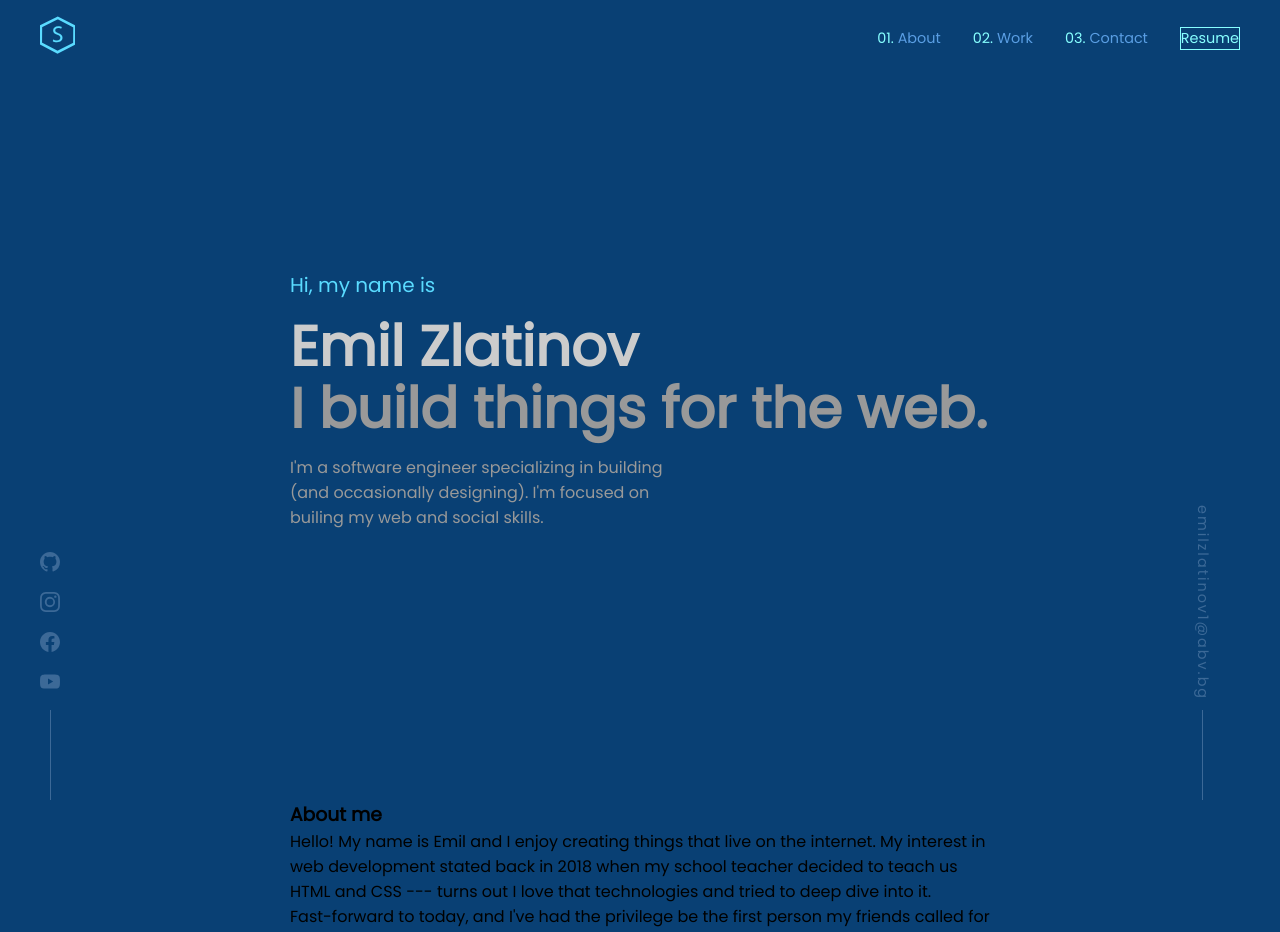
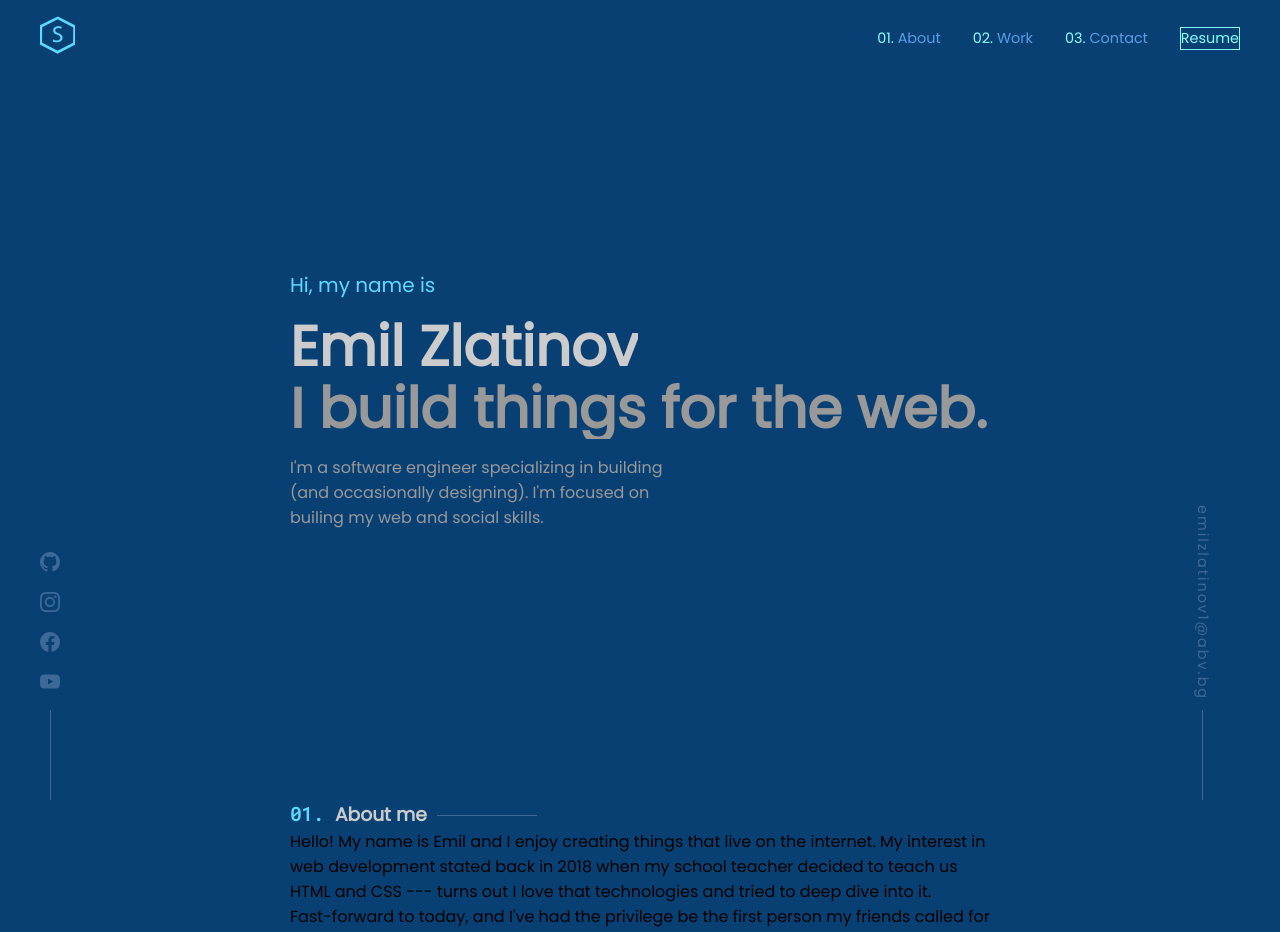
Before and after one commit to StroverIT/portfolio, a React (Create React App) app: page / in a window 1280 px wide. Shown: the top 932 px of the page. Built offline with nearby package versions, Linux system fonts and the light colour scheme.

Commit message:
adding section counter and typography

```diff
--- a/public/index.html
+++ b/public/index.html
@@ -3,7 +3,7 @@
   <head>
     <meta charset="utf-8" />
     <!-- <link rel="icon" href="%PUBLIC_URL%/favicon.ico" /> -->
-    <meta name="viewport" content="width=device-width, initial-scale=1" />
+    <meta name="viewport" content="width=device-width, initial-scale=1.0">
     <meta name="theme-color" content="#000000" />
     <meta
       name="description"
--- a/src/components/about/About.jsx
+++ b/src/components/about/About.jsx
@@ -4,8 +4,8 @@ import "./about.css"
 
 export default function About() {
   return (
-    <section>
-      <h3 className="title firstSection">About me</h3>
+    <sectio>
+      <h3 className="title firstSection title-color">About me</h3>
       <p>Hello! My name is Emil and I enjoy creating things that live on the internet.
         My interest in web development stated back in 2018 when my school teacher decided to teach us HTML and CSS
         --- turns out I love that technologies and tried to deep dive into it.
@@ -30,6 +30,6 @@ export default function About() {
         <li>Jquery</li>
         <li>Sass</li>
       </ul>
-    </section>
+    </sectio>
   )
 }
--- a/src/components/projects/Projects.jsx
+++ b/src/components/projects/Projects.jsx
@@ -3,7 +3,7 @@ import React from 'react';
 const Projects = () => {
     return (
         <div>
-      <h3 className="title secondSection">Some Things I've Built</h3>
+      <h3 className="title title-color secondSection">Some Things I've Built</h3>
             {/* Show some work */}
         </div>
     );
--- a/src/index.css
+++ b/src/index.css
@@ -1,4 +1,5 @@
 @import url("https://fonts.googleapis.com/css2?family=Poppins&display=swap");
+@import url("https://fonts.googleapis.com/css2?family=Roboto+Mono&display=swap");
 :root {
   --primary-color:#5ADBFF;
   --secondary-color: #3C6997;
@@ -1733,6 +1734,7 @@
   outline: 0;
   border: 0;
   list-style: none;
+  overflow: hidden;
 }
 
 html {
@@ -1740,6 +1742,7 @@ html {
   width: 100%;
   scroll-behavior: smooth;
   scrollbar-width: thin;
+  overflow-y: visible;
 }
 
 body::-webkit-scrollbar {
@@ -1761,6 +1764,7 @@ body::-webkit-scrollbar-thumb {
 body {
   font-family: "Poppins", sans-serif;
   background-color: #094074;
+  counter-reset: section;
 }
 
 #root {
@@ -1776,4 +1780,31 @@ body {
   line-height: 1.1;
 }
 
+.title {
+  position: relative;
+}
+
+.title::before {
+  counter-increment: section;
+  content: "0" counter(section) ". ";
+  color: #5ADBFF;
+  font-family: "Roboto Mono", monospace;
+}
+
+.title::after {
+  content: "";
+  position: absolute;
+  top: 50%;
+  margin-left: 10px;
+  width: 100%;
+  background-color: #3C6997;
+  height: 1px;
+  display: inline-block;
+}
+@media (min-width: 720px) {
+  .title::after {
+    width: 100px;
+  }
+}
+
 /*# sourceMappingURL=index.css.map */
```
Also changed, not shown: 1 other file (tests, documents, lock files or other folders).
